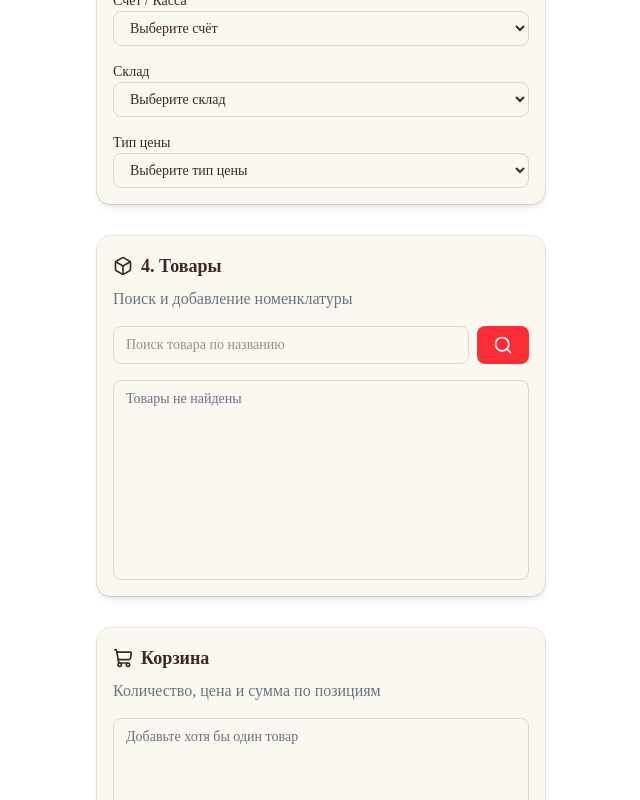
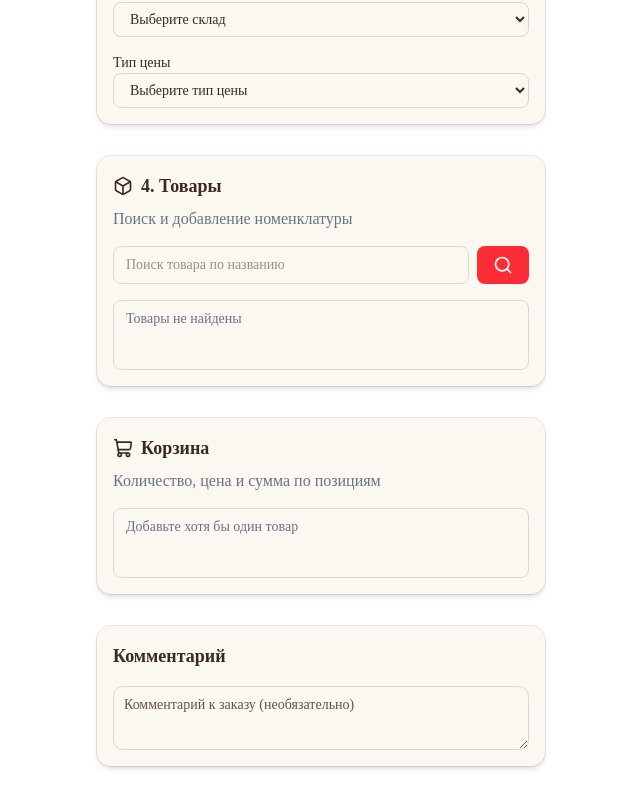
Before and after one commit to GalinaBagram1987/testJobTablecrm, a Next.js app in the folder my-next-app/: page / in a window 1280 px wide. Shown: the part 1012-1812 px from the top of the page, without its empty margins (319-959 px from the left). Built offline with nearby package versions, Linux system fonts and the light colour scheme.

Commit message:
add netlify.tolm

```diff
--- a/my-next-app/app/page.js
+++ b/my-next-app/app/page.js
@@ -10,7 +10,7 @@ import OrderSummary from '@/components/OrderSum';
 export default function Home() {
   return (
     <div className="flex flex-col flex-1 items-center justify-center bg-zinc-50 ">
-      <main className="flex flex-1 w-full max-w-3xl flex-col items-center justify-between py-32 px-16 bg-white dark:bg-black sm:items-start">
+      <main className="flex flex-1 w-full max-w-3xl flex-col items-center justify-between py-12 px-16 bg-white dark:bg-black sm:items-start">
         <div className="w-full max-w-md mx-auto space-y-8">
           <Header />
           <SeachClient />
--- a/my-next-app/components/Cart.jsx
+++ b/my-next-app/components/Cart.jsx
@@ -30,7 +30,7 @@ const CartProducts = () => {
       </CardTitle>
     </CardHeader>
       <CardContent className="space-y-4">
-        <div className="w-full px-3 py-2 border rounded-md min-h-[200px]">
+        <div className="w-full px-3 py-2 border rounded-md min-h-[70px]">
           {cart.length === 0 && (
             <p className="text-gray-500">Добавьте хотя бы один товар</p>
           )}
--- a/my-next-app/components/SeachProducts.jsx
+++ b/my-next-app/components/SeachProducts.jsx
@@ -73,7 +73,7 @@ const ProductsSeach = () => {
         </button>
       </div>
 
-      <div className="w-full px-3 py-2 border rounded-md min-h-[200px]">
+      <div className="w-full px-3 py-2 border rounded-md min-h-[70px]">
         {results.length === 0 && !isLoading && (
           <p className="text-gray-500">Товары не найдены</p>
         )}
--- a/package.json
+++ b/package.json
@@ -10,6 +10,7 @@
     "test": "echo \"Error: no test specified\" && exit 1"
   },
   "devDependencies": {
+    "@netlify/plugin-nextjs": "^5.15.9",
     "eslint": "^10.2.1"
   }
 }
```
Also changed, not shown: 2 other files (tests, documents, lock files or other folders).
